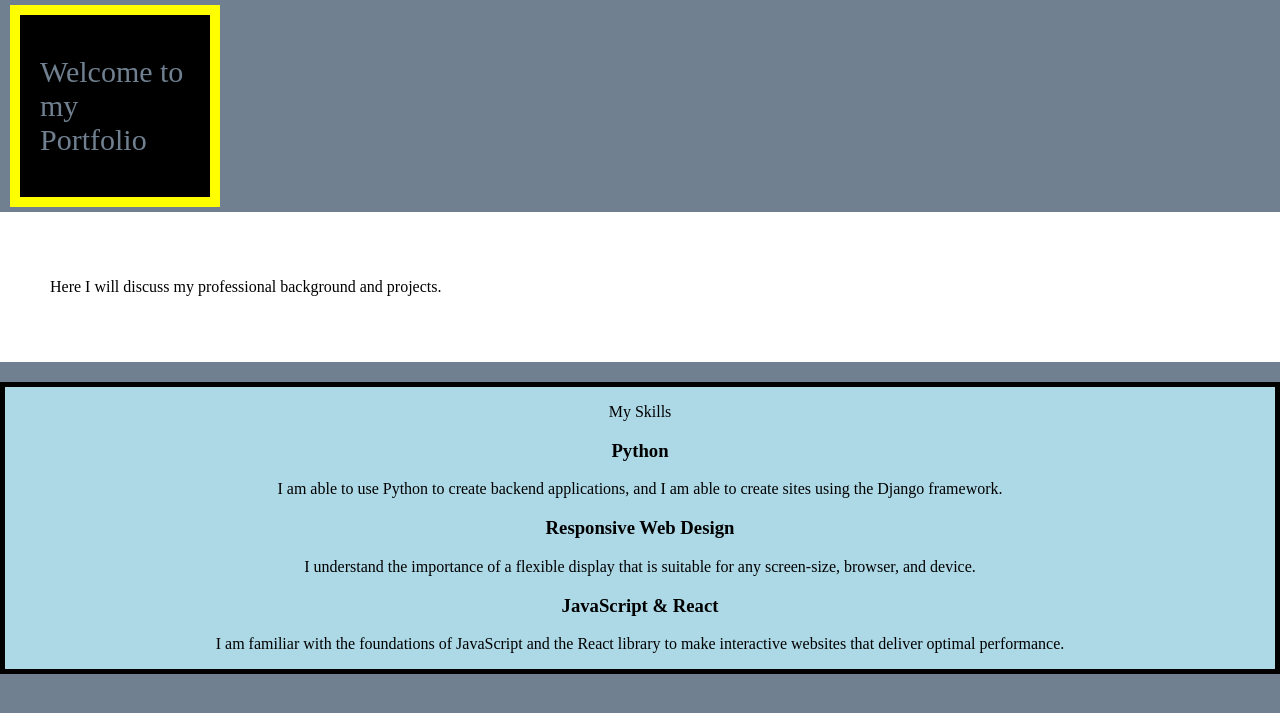
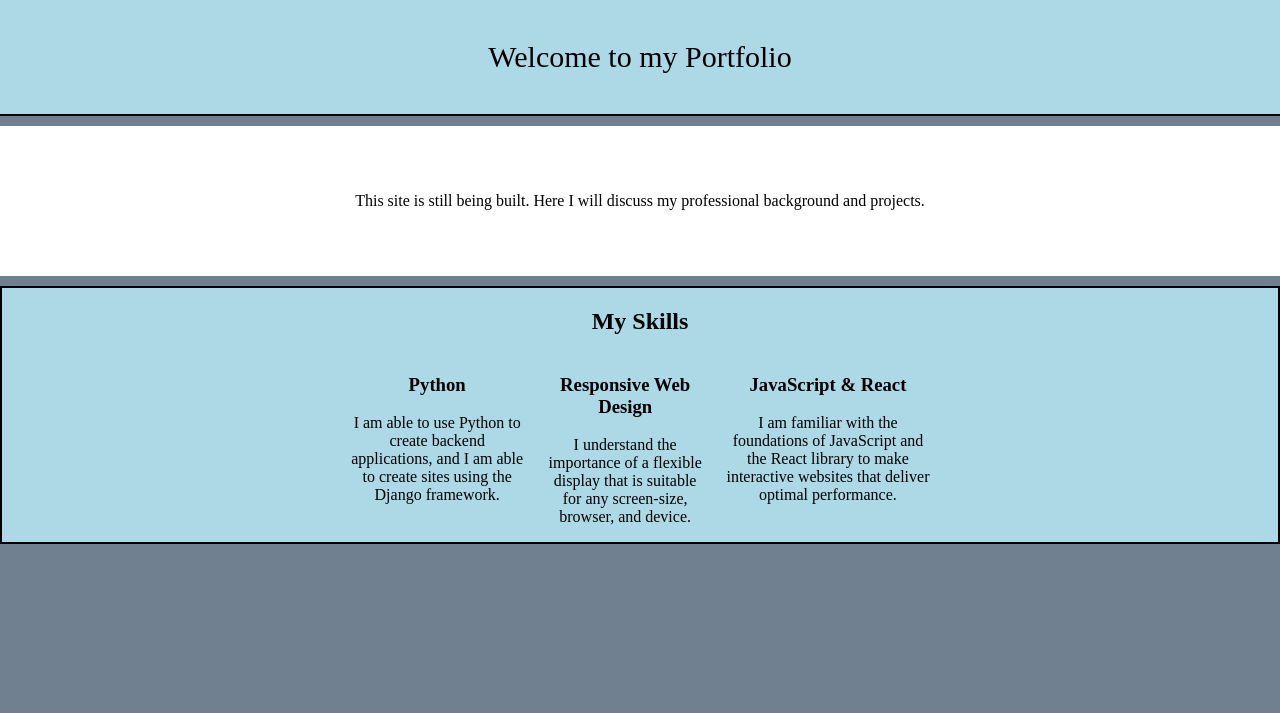
Before and after one commit to JLowe-N/JLowenPortfolioSite, a Django app: page / in a window 1280 px wide. Shown: the top 713 px of the page. Run offline with Django 3.2, Linux system fonts and the light colour scheme.

Commit message:
Added flexbox for skills, updated CSS styles for a cleaner view and traditional layout

```diff
--- a/portfolio/portfolioapp/static/portfolioapp/css/style.css
+++ b/portfolio/portfolioapp/static/portfolioapp/css/style.css
@@ -18,23 +18,45 @@ Layout
 ==== */
 
 header {
-    width: 150px;
-    background: black;
+    text-align: center;
+    background: lightblue;
     color: slategray;
     font-size: 30px;
-    border: 10px solid yellow;
-    margin: 5px 10px;
+    color: black;
+    border-bottom: 2px solid black;
+    margin-bottom: 10px;
     padding: 10px 20px;
 }
 
 main {
+    text-align: center;
     background: white;
     padding: 50px;
-    margin-bottom: 20px;
+    margin-bottom: 10px;
 }
 
 footer {
     text-align: center;
     background: lightblue;
-    border: 5px solid black;
+    border: 2px solid black;
 }
+
+/* ====
+Class Styles
+==== */
+
+.columns {
+    display: flex;
+    margin: 0 auto;
+    width: 600px;
+}
+
+.column {
+    margin: 0 10px;
+}
+
+.intro {
+    width: 600px;
+    margin: 0 auto;
+    text-align: center;
+}
--- a/portfolio/portfolioapp/templates/portfolioapp/index.html
+++ b/portfolio/portfolioapp/templates/portfolioapp/index.html
@@ -13,11 +13,13 @@
     </header>
 
     <main>
-        <p>Here I will discuss my professional background and projects.</p>
+        <div class="intro">
+        <p>This site is still being built. Here I will discuss my professional background and projects.</p>
+        </div>
     </main>
 
     <footer>
-        <p>My Skills</p>
+        <h2>My Skills</h2>
         <div class="columns">
             <!-- column 1 -->
             <div class="column">
```
Also changed, not shown: portfolio/portfolioapp/static/portfolioapp/img/JLowen Photo.jpg (added).
